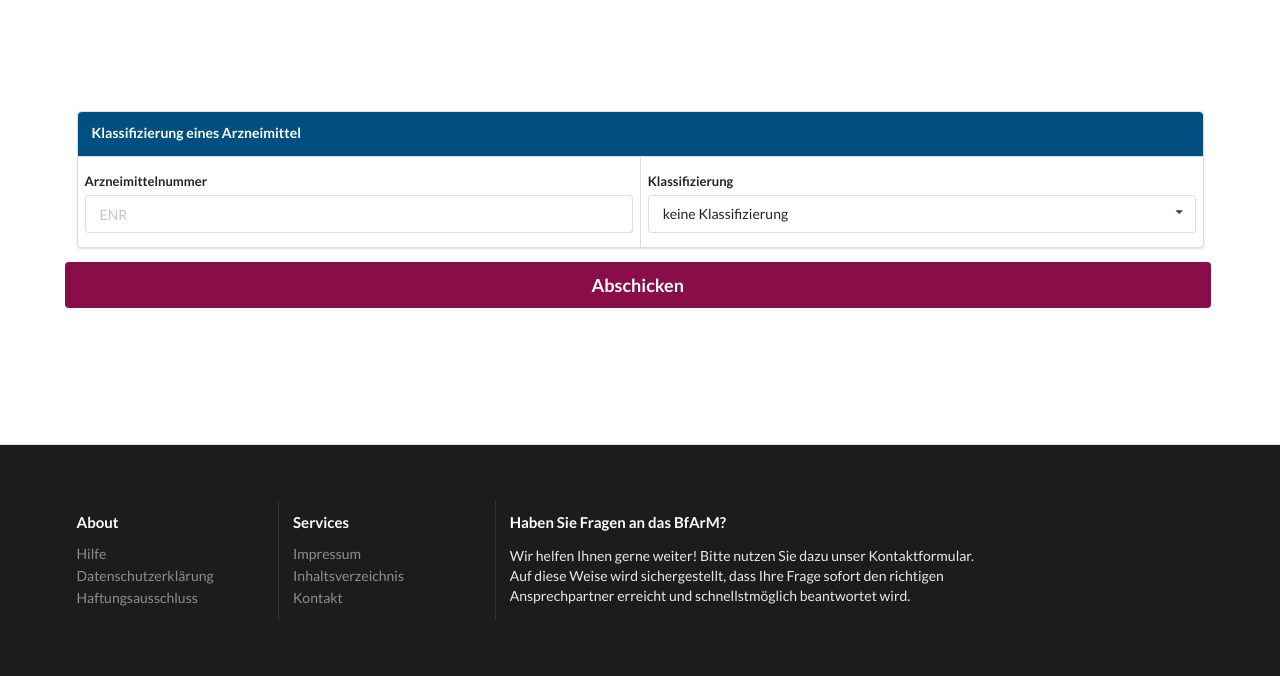
After one commit to schenkd/webdev-project, a Flask app: page /klassifizierung in a window 1280 px wide. The commit adds this page. Shown: the part 501-1177 px from the top of the page. Run offline with Flask 2, Linux system fonts and the light colour scheme; some libraries are stand-ins or nearby versions.

Commit message:
add Filter with AJAX and Classify

```diff
--- a/app/main/forms.py
+++ b/app/main/forms.py
@@ -6,6 +6,7 @@ from datetime import datetime
 from app.models import Drug
 
 
+# Generiert ein Liste von Tupeln aus einem integer und einem string
 def generate_int_tupel_list(number):
     liste = list()
     for x in range(1, number+1):
@@ -34,6 +35,10 @@ month = generate_int_tupel_list(12)
 year = [(2017, '2017'),
         (2018, '2018'),
         (2019, '2019')]
+
+classified = [(0, 'keine Klassifizierung'),
+              (1, 'versorgungsrelevant'),
+              (2, 'versorgungsgefährdend')]
 
 
 class EngpassForm(FlaskForm):
@@ -64,3 +69,9 @@ class ContactForm(FlaskForm):
     telephone = StringField('Telefon')
     email = StringField('Email', validators=[DataRequired(), Email()])
     submit = SubmitField('Abschicken')
+
+
+class ClassifyForm(FlaskForm):
+    enr = IntegerField('ENR', validators=[DataRequired()])
+    classify = SelectField('Klassifizierung', choices=classified)
+    submit = SubmitField('Abschicken')
--- a/app/main/views.py
+++ b/app/main/views.py
@@ -1,8 +1,8 @@
 # ~*~ encoding: utf-8 ~*~
 from app.main import main
-from flask import render_template, request, flash, redirect, url_for, jsonify
-from app.main.forms import EngpassForm, ContactForm, boolean, choices
-from app.models import Engpass, User, Drug, Producer, Contact
+from flask import render_template, request, flash, redirect, url_for
+from app.main.forms import EngpassForm, ContactForm, ClassifyForm, classified
+from app.models import Engpass, User, Drug, Producer, Contact, Log
 from flask_login import login_required, current_user
 from app.decorators import admin_required
 from datetime import datetime
@@ -11,32 +11,76 @@ from datetime import datetime
 @main.route('/', methods=['GET', 'POST'])
 def index():
     engpaesse = Engpass.objects()
+
+    # update last seen
     if current_user.is_authenticated:
         current_user.update_last_seen()
+
     return render_template('main/index.html', engpaesse=engpaesse)
 
 
-# TODO: PYMONGO QUERY NOT WORKING!
+@main.route('/klassifizierung', methods=['GET', 'POST'])
+def classify():
+    form = ClassifyForm()
+
+    # update last seen
+    if current_user.is_authenticated:
+        current_user.update_last_seen()
+
+    if request.method == 'POST':
+        enr = int(request.form['enr'])
+        classify = int(request.form['classify'])
+
+        try:
+            # Arzneimittel klassifizierung aktualisieren
+            drug = Drug.get_by_enr(enr)
+            drug.update_class(classify)
+
+            # Integer in einen String trasnformieren für die Message an den Benutzer
+            classify_name = [pair[1] for pair in classified if classify in pair]
+            flash('{} wurde als {} klassifiziert'.format(drug['drug_title'], classify_name[0]))
+
+            # save in log
+            user = User.objects.get(email=current_user.email)
+            Log(user=user, text='{} wurde als {} klassifiziert'.format(enr, classify)).save()
+        except:
+            flash('ENR {} konnte keinem Arzneimittel zugewiesen werden'.format(enr))
+
+    return render_template('hersteller/classify_form.html', form=form)
+
+
 @main.route('/_getFilter', methods=['POST'])
 def getFilter():
     msg = request.get_json(force=True)
 
     if msg == 'RELEVANT':
-        engpaesse = Engpass.objects(__raw__={'drug.classified': msg})
-    elif msg == 'ESSENTIELL':
-        engpaesse = Engpass.objects(__raw__={'drug.classified': msg})
+        print('RELEVANT')
+        drugs = [doc.id for doc in Drug.objects(classify=1)]
+        engpaesse = Engpass.objects(__raw__={'drug': {'$in': drugs}})
+    elif msg == 'DANGER':
+        print('DANGER')
+        drugs = [doc.id for doc in Drug.objects(classify=2)]
+        engpaesse = Engpass.objects(__raw__={'drug': {'$in': drugs}})
     else:
+        print('ALL')
         engpaesse = Engpass.objects()
-
     print(engpaesse)
-    return render_template('main/table.html', engpaesse=engpaesse)
+    html = render_template('main/table.html', engpaesse=engpaesse)
+    return html
 
 
 @main.route('/contact', methods=['GET', 'POST'])
 def contact():
     form = ContactForm()
+
+    # update last seen
     if current_user.is_authenticated:
         current_user.update_last_seen()
+
+        # save in log
+        user = User.objects.get(email=current_user.email)
+        Log(user=user, category='contact', text='Hat eine Kontaktanfrage gesendet.').save()
+
     if request.method == 'POST' and form.validate_on_submit():
         contact = Contact(firstname=request.form['firstname'],
                           lastname=request.form['lastname'],
@@ -52,7 +96,7 @@ def contact():
 @login_required
 def engpass():
     form = EngpassForm()
-    # TODO: Form validierung funktioniert noch nicht!
+
     if request.method == 'POST':
         engpass = Engpass(
             producer=Producer.get_by_employee(current_user.email),
@@ -66,6 +110,11 @@ def engpass():
             other_reasons=request.form['other_reasons']
         )
         engpass.save()
+
+        # save in log
+        user = User.objects.get(email=current_user.email)
+        Log(user=user, category='engpass', text='Hat einen Erstmeldung für einen Engpass gemeldet.').save()
+
         flash('Engpass wurde gemeldet.')
         return redirect(url_for('main.index'))
     return render_template('hersteller/engpass_form.html', form=form)
@@ -75,6 +124,10 @@ def engpass():
 @login_required
 @admin_required
 def verwaltung():
+    # update last seen
+    if current_user.is_authenticated:
+        current_user.update_last_seen()
+
     unauthorized_users = User.objects(authorized=False)
     return render_template('intern/verwaltung.html', unauthorized_users=unauthorized_users)
 
@@ -85,7 +138,7 @@ def edit_engpass(enr):
     form = EngpassForm()
     engpass = Engpass.get_by_enr(enr)
     if request.method == 'POST':
-        engpass['drug'] = Drug.objects.get(enr=request.form['enr'])
+        engpass['drug'] = Drug.objects.get(enr=int(request.form['enr']))
         print(request.form['alternative'])
         engpass['alternative'] = True if request.form['alternative'] == 'Ja' else False
         engpass['inform_expert_group'] = True if request.form['inform_expert_group'] == 'Ja' else False
@@ -95,6 +148,12 @@ def edit_engpass(enr):
         engpass['telephone'] = request.form['telephone']
         engpass['email'] = request.form['email']
         engpass.update_last_report()
+
+        # save in log
+        user = User.objects.get(email=current_user.email)
+        Log(user=user, category='engpass',
+            text='Hat eine Zwischenmeldung für den Engpass von Arzneimittel ENR {} abgegeben.'.format(request.form['enr'])).save()
+
         return redirect(url_for('main.index'))
     form.enr.data = engpass.drug['enr']
     form.pzn.data = engpass.drug['pzn']
--- a/app/static/js/foot.js
+++ b/app/static/js/foot.js
@@ -1,10 +1,12 @@
 $('select.dropdown').dropdown();
 
 function getFilter(msg) {
-    return $.ajax({
+    $.ajax({
         url: '/_getFilter',
         type: 'POST',
         data: JSON.stringify(msg),
-        datatype: 'json'
+        datatype: 'json',
+    }).done(function (reply) {
+        $('#table').html(reply);
     });
 };
--- a/app/templates/_menu.html
+++ b/app/templates/_menu.html
@@ -5,12 +5,18 @@
         <div class="ui vertical sidebar menu right">
 
             {% if current_user.is_authenticated %}
-                <a href="{{ url_for('main.index') }}" class="blue active item">Home - {{ current_user.firstname|capitalize }} {{ current_user.lastname|capitalize }}</a>
-            {% else %}
-                <a href="{{ url_for('main.index') }}" class="blue active item">Home</a>
+                <a href="#" class="blue active item">Hallo {{ current_user.firstname|capitalize }} {{ current_user.lastname|capitalize }}!</a>
+            {% endif %}
+            <a class="item">{{ moment().format('LLL') }}</a>
+            <a href="{{ url_for('main.index') }}" class="item">Home</a>
+
+            {% if current_user.is_authenticated and current_user.permission == 'Hersteller' %}
+                <a href="{{ url_for('main.engpass') }}" class="item">Meine Engpässe</a>
+            {% elif current_user.is_authenticated and current_user.permission == 'Fachabteilung' %}
+                <a href="{{ url_for('main.verwaltung') }}" class="item">Verwaltung</a>
+                <a href="{{ url_for('main.classify') }}" class="item">Klassifizieren</a>
             {% endif %}
 
-                <a class="item">{{ moment().format('LLL') }}</a>
                 <a href="{{ url_for('main.contact') }}" class="item">Kontakt</a>
 
             {% if current_user.is_authenticated %}
@@ -21,13 +27,6 @@
                 <a href="{{ url_for('auth.intern') }}" class="item">Registrierung (Fachabteilung)</a>
             {% endif %}
 
-            {% if current_user.is_authenticated and current_user.permission == 'Hersteller' %}
-                <a href="{{ url_for('main.engpass') }}" class="item">Meine Engpässe</a>
-            {% elif current_user.is_authenticated and current_user.permission == 'Fachabteilung' %}
-                <a href="{{ url_for('main.verwaltung') }}" class="item">Verwaltung</a>
-            {% endif %}
-
-
         </div>
     </div>
 
--- /dev/null
+++ b/app/templates/hersteller/classify_form.html
@@ -0,0 +1,36 @@
+{% extends 'base.html' %}
+
+{% block content %}
+
+    <!--Highlight-->
+    <div class="ui vertical stripe segment">
+        <div class="ui middle aligned stackable grid container">
+            <div class="aligned column">
+                <form class="ui massive form" method="post">
+                    {{ form.hidden_tag() }}
+                    <div class="ui equal width massive form">
+                        <div class="ui segments bfarm">
+                            <div class="ui segment">
+                                <h3 class="ui header">Klassifizierung eines Arzneimittel</h3>
+                            </div>
+                            <div class="ui two fields horizontal segments">
+                                <div class="ui field segment">
+                                    <label>Arzneimittelnummer</label>
+                                    {{ form.enr(placeholder='ENR') }}
+                                </div>
+                                <div class="ui field segment">
+                                    <label>Klassifizierung</label>
+                                    {{ form.classify(placeholder='Klassifizieren',class_='ui fluid dropdown') }}
+                                </div>
+                            </div>
+                        </div>
+                        <div class="fields">
+                            {{ form.submit(class_='ui fluid big blue submit button') }}
+                        </div>
+                    </div>
+                </form>
+            </div>
+        </div>
+    </div>
+
+{% endblock %}
--- a/app/templates/hersteller/engpass_form.html
+++ b/app/templates/hersteller/engpass_form.html
@@ -1,5 +1,4 @@
 {% extends 'base.html' %}
-{% import 'macros/form_macros.html' as f %}
 
 {% block content %}
 
--- a/app/templates/main/index.html
+++ b/app/templates/main/index.html
@@ -48,7 +48,7 @@
 			        	Sehen Sie sich alle Lieferengpässe an, die als versorgungsrelevant eingestuft wurden.
 			        </p>
 		        </div>
-		        <div class="column essentiell" onclick="getFilter('ESSENTIELL');">
+		        <div class="column essentiell" onclick="getFilter('DANGER');">
 		          	<h3>"Versorgungsgefährdende Lieferengpässe"</h3>
 		          	<p>
 		            	Sehen Sie sich alle Lieferengpässe an, die als versorgungsgefährdend eingestuft wurden.
@@ -60,7 +60,9 @@
 
 	<!--Engpass Liste-->
 
+	<div id="table">
 	{% include 'main/table.html' %}
+	</div>
 
 
 {% endblock %}
```
Also changed, not shown: app/auth/views.py (+12 -1 lines), app/models.py (+15 -2 lines), app/templates/main/_table_entry.html (+6 -2 lines).
